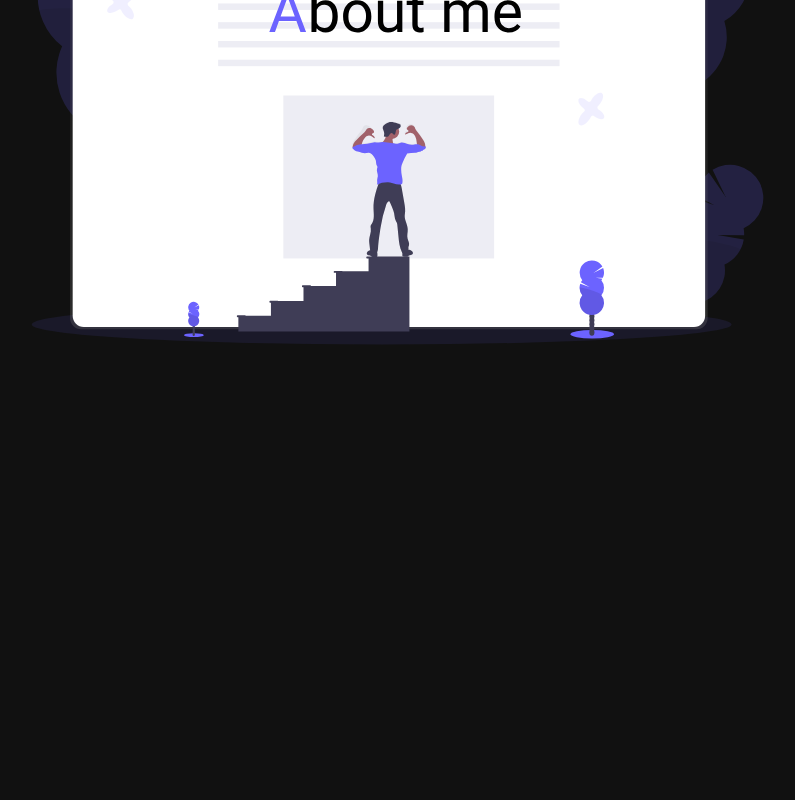
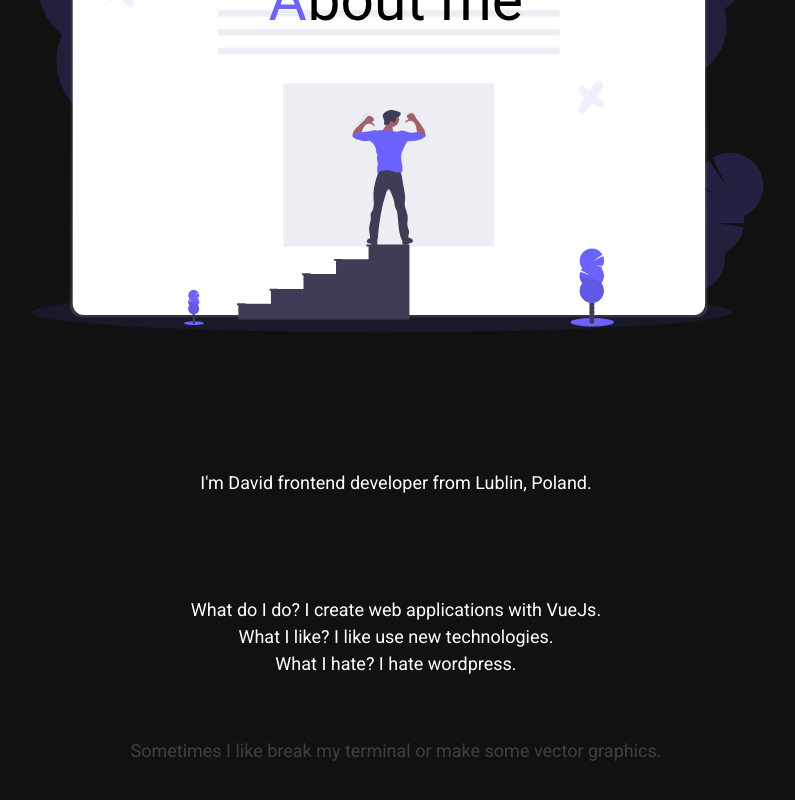
Before and after one commit to DawidRoguziak/personalWebsite, a Vue app: page / in a window 1280 px wide. Shown: the part 950-1750 px from the top of the page, without its empty margins (244-1039 px from the left). Before the commit the page ends 1588 px from the top, so only its background shows below. Built offline with nearby package versions, Linux system fonts and the light colour scheme.

Commit message:
add text in about me section and animations for text

```diff
--- a/src/assets/styles/pageStyle.scss
+++ b/src/assets/styles/pageStyle.scss
@@ -19,3 +19,7 @@ body::-webkit-scrollbar {
 .full-vh {
   height: 100vh;
 }
+
+.relative {
+  position: relative;
+}
--- a/src/sections/AboutMeSection.vue
+++ b/src/sections/AboutMeSection.vue
@@ -1,27 +1,95 @@
 <template>
+    <section id="about-me">
         <v-row class="full-vh about-me-section">
             <v-col cols="12">
-            <v-row class="full-vh about-me-section">
-                <v-col :align="'center'" cols="12">
+                <v-row class="full-vh about-me-section relative">
+                    <v-col :align="'center'" cols="12" sm="12" md="12" xl="6" class="relative">
                         <s-v-g-about-me></s-v-g-about-me>
+                    </v-col>
+                    <v-col :align="'center'" cols="12" sm="12" md="12" xl="6" class="relative">
+                        <p class="first-text">
+                            I'm David frontend developer from Lublin, Poland.
+                        </p>
+
+                        <p class="second-text">
+                            What do I do? I create web applications with VueJs.<br/>
+                            What I like? I like use new technologies.<br/>
+                            What I hate? I hate wordpress.
+                        </p>
+
+                        <p class="third-text">
+                            Sometimes I like break my terminal or make some vector graphics.
+                        </p>
                     </v-col>
                 </v-row>
             </v-col>
         </v-row>
+    </section>
 </template>
 
 <script>
     import SVGAboutMe from "../components/svg/SVGAboutMe";
+
     export default {
         name: "AboutMeSection",
         components: {SVGAboutMe},
+        data() {
+            return {
+                textAnimationSettingsFrom: {
+                    opacity: 0,
+                    y: '-=50',
+                },
+                textAnimationSettingsTo: {
+                    opacity: 1,
+                    duration: 1,
+                    y: '+=50',
+                }
+            }
+        },
+
         mounted() {
             this.initAnimation();
         },
 
         methods: {
             initAnimation() {
+                this.textAnimation();
+                this.armsAnimation();
+            },
 
+            textAnimation() {
+                const firstText = document.querySelector('.first-text');
+                const secondText = document.querySelector('.second-text');
+                const thirdText = document.querySelector('.third-text');
+                const svg = document.querySelector('.am-wrapper');
+
+                this.$gsap.set([firstText, secondText, thirdText, svg], {});
+
+                const t1 = this.$gsap.timeline({
+                    scrollTrigger: {
+                        start: 'top 20%',
+                        trigger: '.am-wrapper',
+                    },
+                    defaults: {ease: 'power3.onOut'}
+                });
+
+                t1
+                    .fromTo(svg, {
+                            opacity: 0,
+                            y: '-=50',
+                        },
+                        {
+                            opacity: 1,
+                            duration: 1,
+                            y: '+=50',
+                        })
+                    .fromTo(firstText, this.textAnimationSettingsFrom, this.textAnimationSettingsTo)
+                    .fromTo(secondText, this.textAnimationSettingsFrom, this.textAnimationSettingsTo)
+                    .fromTo(thirdText, this.textAnimationSettingsFrom, this.textAnimationSettingsTo);
+
+            },
+
+            armsAnimation() {
                 const leftArm = document.querySelector('.left-arm');
                 const rightArm = document.querySelector('.right-arm');
 
@@ -66,7 +134,6 @@
 
                 t1.repeat(-1);
                 t2.repeat(-1);
-
             }
 
         }
@@ -76,5 +143,21 @@
 <style lang="scss" scoped>
     .about-me-section {
         background: $backgroundColor;
+
+        p {
+            color: #fff;
+            font-size: 18px;
+        }
+
+        .first-text, .second-text, .third-text {
+            margin-top: 100px
+        }
+
+        @media (max-width: 780px) {
+            .first-text, .second-text, .third-text {
+                margin-top: 50px;
+            }
+
+        }
     }
 </style>
--- a/src/sections/SectionHello.vue
+++ b/src/sections/SectionHello.vue
@@ -1,4 +1,5 @@
 <template>
+    <section id="hello">
     <v-row :align="'center'" :justify="'center'" class="full-vh welcome-section">
         <v-col :align="'right'">
             <img :src="image" class="full-vh display-xs-none face-img">
@@ -27,7 +28,7 @@
             </div>
         </v-col>
     </v-row>
-
+    </section>
 </template>
 
 <script>
```
Also changed, not shown: src/components/svg/SVGAboutMe.vue (+7 -7 lines). Lines whose indentation alone changed are shown as unchanged.
